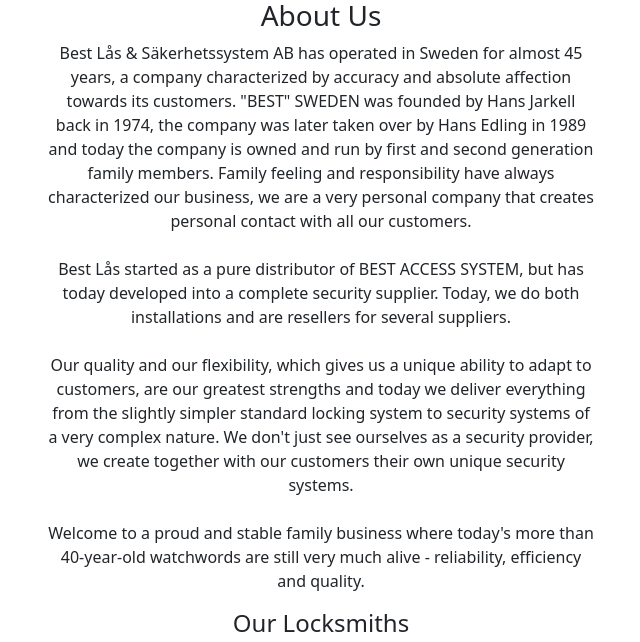
After one commit to spangen87/locksmith-booking, a Django app: page /about in a window 1280 px wide. The commit adds this page. Shown: the part 335-977 px from the top of the page, without its empty margins (319-959 px from the left). Run offline with Django 3.2, Linux system fonts and the light colour scheme; some libraries are stand-ins or nearby versions.

Commit message:
Add about page and set up views and url for it

```diff
--- a/booking/views.py
+++ b/booking/views.py
@@ -9,6 +9,10 @@
 
 def get_index(request):
     return render(request, 'booking/index.html')
+
+
+def about(request):
+    return render(request, 'booking/about.html')
 
 
 def place_booking(request):
--- a/locksmith_booking/urls.py
+++ b/locksmith_booking/urls.py
@@ -27,4 +27,5 @@
     path('edit_booking/<booking_id>', views.edit_booking, name='edit'),
     path('approve/<booking_id>', views.approve_booking, name='approve'),
     path('place_review', views.place_review, name='place_review'),
+    path('about', views.about, name='about'),
 ]
--- /dev/null
+++ b/templates/booking/about.html
@@ -0,0 +1,55 @@
+{% extends "booking/base.html" %}
+
+{% block content %}
+
+<div class="container">
+    <div class="row">
+        <div class="col-md-4 mx-auto text-center">
+            <img src="https://res.cloudinary.com/dmihylmnz/image/upload/v1666100376/l%C3%A5suppst%C3%A4llning_mindre-removebg_puucnn.png"
+                class="img-fluid" alt="team">
+        </div>
+    </div>
+    <div class="row">
+        <div class="col-md-6 mx-auto">
+            <h3 class="text-center">About Us</h3>
+            <p class="text-center">Best Lås & Säkerhetssystem AB has operated in Sweden for almost 45 years, a company
+                characterized by
+                accuracy and absolute affection towards its customers.
+                "BEST" SWEDEN was founded by Hans Jarkell back in 1974, the company was later taken over by Hans Edling
+                in 1989 and today the company is owned and run by first and second generation family members.
+                Family feeling and responsibility have always characterized our business, we are a very personal company
+                that creates personal contact with all our customers.
+                <br><br>
+                Best Lås started as a pure distributor of BEST ACCESS SYSTEM, but has today developed into a complete
+                security supplier. Today, we do both installations and are resellers for several suppliers.
+                <br><br>
+                Our quality and our flexibility, which gives us a unique ability to adapt to customers, are our greatest
+                strengths and today we deliver everything from the slightly simpler standard locking system to security
+                systems of a very complex nature. We don't just see ourselves as a security provider, we create together
+                with our customers their own unique security systems.
+                <br><br>
+                Welcome to a proud and stable family business where today's more than 40-year-old watchwords are still
+                very much alive - reliability, efficiency and quality.</p>
+        </div>
+    </div>
+    <div class="row justify-content-center text-center">
+            <h4 class="text-center">Our Locksmiths</h4>
+            <div class="col-lg-2 col-md-2 col-xs-2 thumb">
+                <img src="https://res.cloudinary.com/dmihylmnz/image/upload/v1665653429/kenneth_ipsm90.jpg"
+                    alt="Kenneth" class="img-thumbnail">
+                <p>Kenneth</p>
+            </div>
+            <div class="col-lg-2 col-md-2 col-xs-2 thumb">
+                <img src="https://res.cloudinary.com/dmihylmnz/image/upload/v1665653422/robin_ovwfjj.jpg" alt="Robin"
+                    class="img-thumbnail">
+                <p>Robin</p>
+            </div>
+            <div class="col-lg-2 col-md-2 col-xs-2 thumb">
+                <img src="https://res.cloudinary.com/dmihylmnz/image/upload/v1665653412/fredrik_qkbikr.jpg"
+                    alt="Fredrik" class="img-thumbnail">
+                <p>Fredrik</p>
+            </div>
+    </div>
+</div>
+
+{% endblock %}
--- a/templates/booking/base.html
+++ b/templates/booking/base.html
@@ -36,7 +36,7 @@
             <a class="nav-link" href="{% url 'place_booking' %}">Booking</a>
           </li>
           <li class="nav-item">
-            <a class="nav-link" href="#">About</a>
+            <a class="nav-link" href="{% url 'about' %}">About</a>
           </li>
           <li class="nav-item dropdown">
             <a class="nav-link dropdown-toggle" href="#" id="navbarDropdownMenuLink" role="button"
```
Also changed, not shown: templates/booking/index.html (+7 -4 lines).
